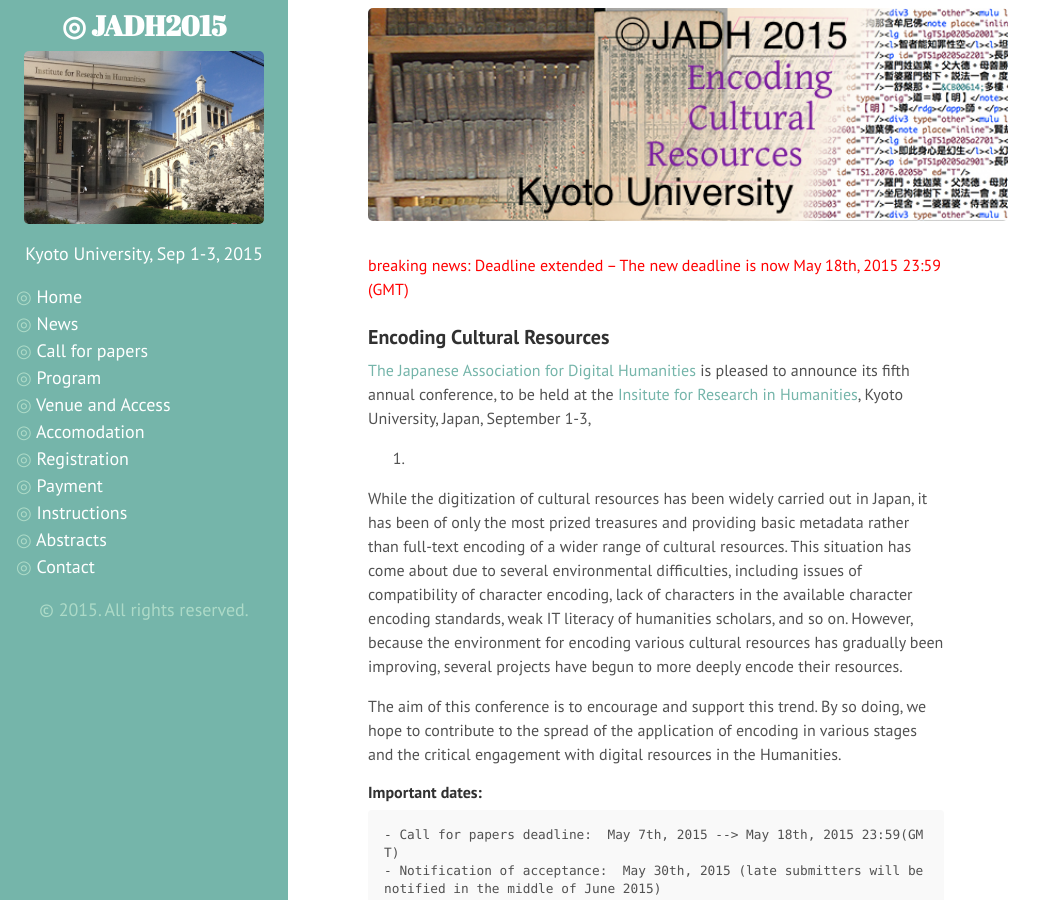
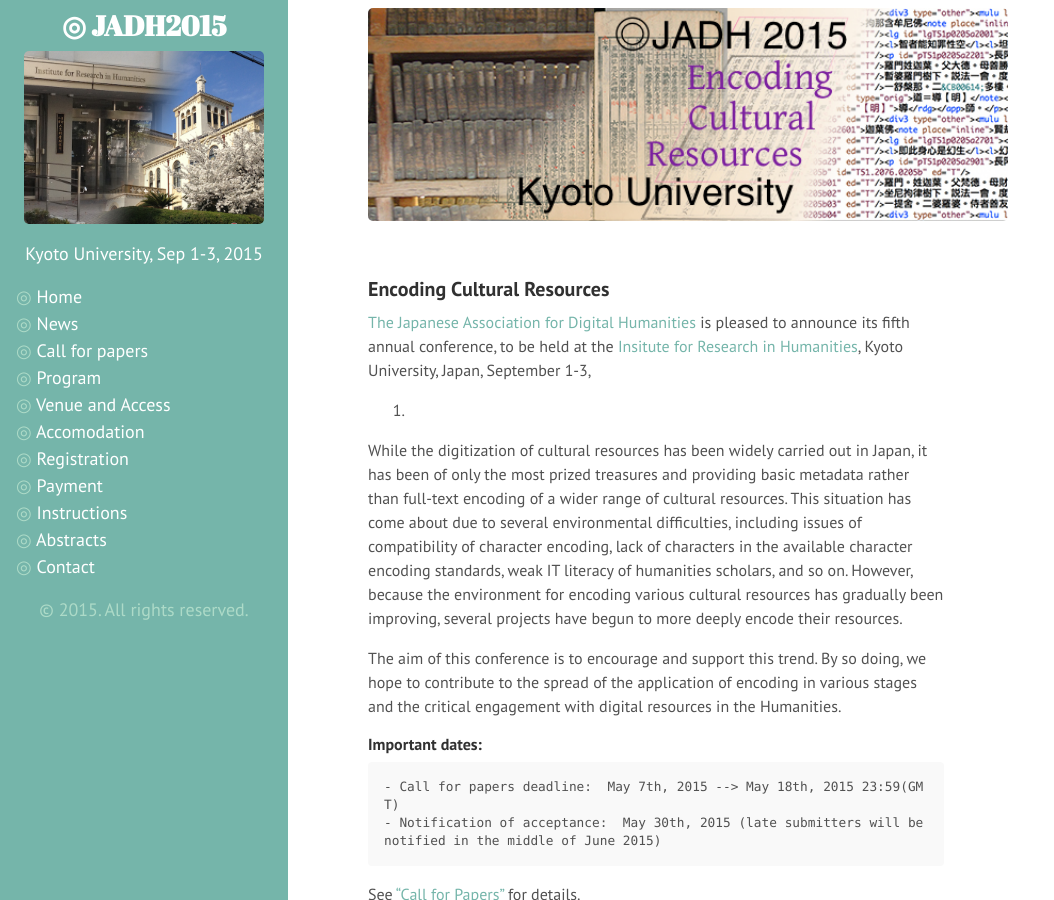
Before and after one commit to jadh2015/jadh2015.github.io, a Jekyll site: the page built from index.md, in a window 1280 px wide and 900 px high. Shown: the whole window, without its empty margins (0-1054 px from the left). Built offline with Jekyll 4.4.1, drawn with Linux system fonts in a browser that asks for light colours.

Commit message:
removed breaking news.

```diff
--- a/index.md
+++ b/index.md
@@ -2,7 +2,6 @@
 layout: default
 ---
 
-<span style="color:red">breaking news:  Deadline extended -- The new deadline is now May 18th, 2015 23:59 (GMT)</span>
 
 ### Encoding Cultural Resources
 
```
